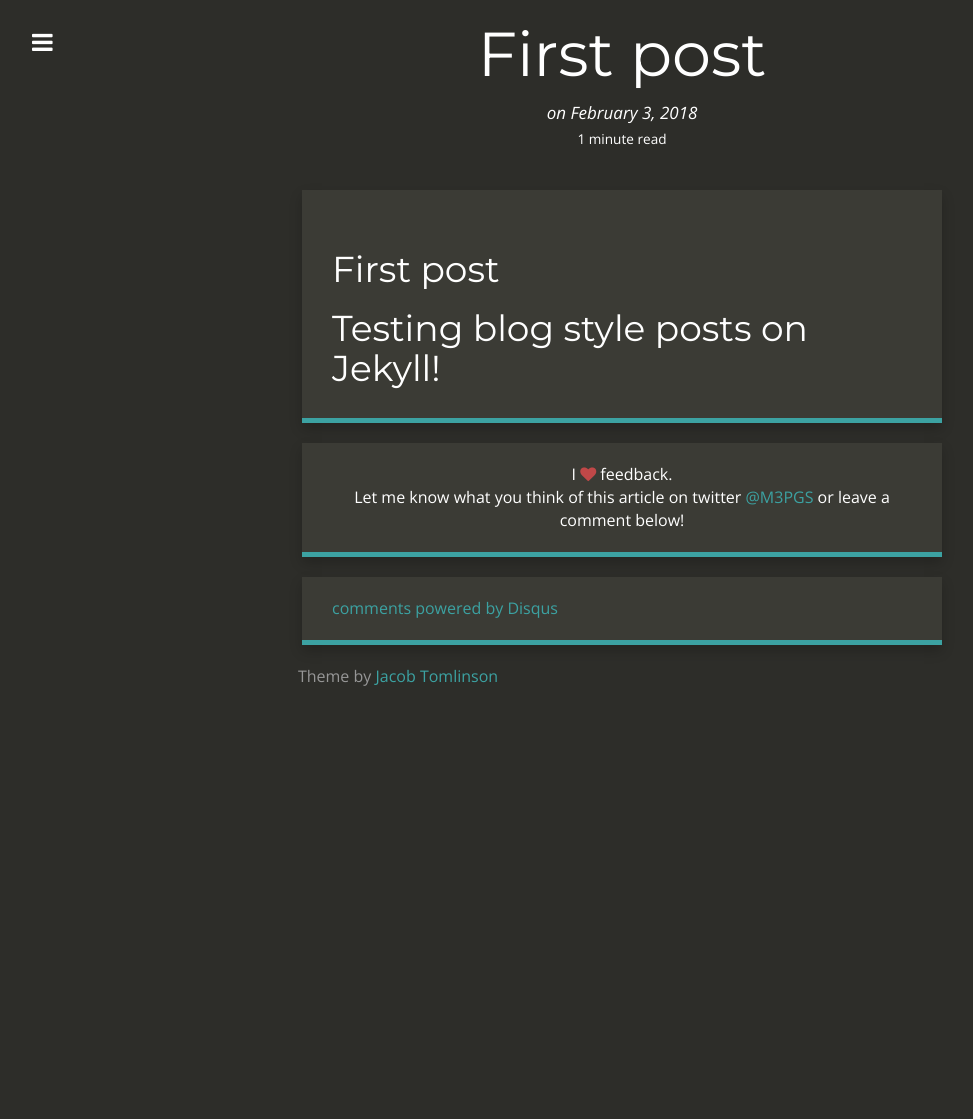
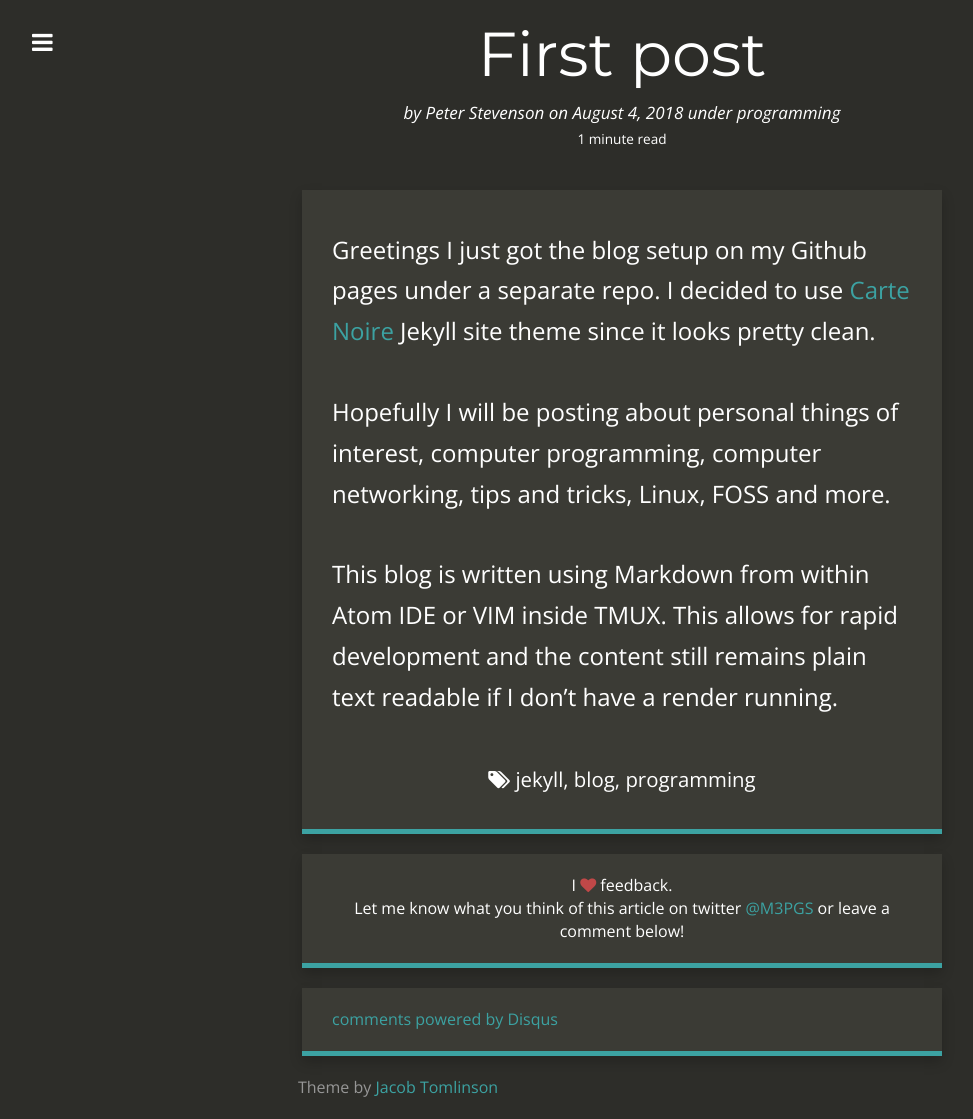
Before and after one commit to 2E0PGS/blog, a Jekyll site: the page built from _posts/2018-02-03-first-post.md, in a window 1280 px wide. Shown: the whole page, without its empty margins (18-991 px from the left). Built offline with Jekyll 4.4.1, drawn with Linux system fonts in a browser that asks for light colours; nearby versions of some CDN libraries; comment, search, counter and statistics services are not loaded; before the commit the page ends 900 px from its top, so only the background shows below that.

Commit message:
Update posts and begin adding first real post on mouse RSI.

```diff
--- a/_posts/2018-02-03-first-post.md
+++ b/_posts/2018-02-03-first-post.md
@@ -1,8 +1,19 @@
 ---
+layout: post
 title: First post
-layout: post
+date: 2018-08-04 17:07:19
+author: Peter Stevenson
+summary: Just setup my blog.
+categories: programming
+thumbnail:
+tags:
+ - jekyll
+ - blog
+ - programming
 ---
 
-# First post
+Greetings I just got the blog setup on my Github pages under a separate repo. I decided to use [Carte Noire](https://github.com/jacobtomlinson/carte-noire/) Jekyll site theme since it looks pretty clean.
 
-## Testing blog style posts on Jekyll!
+Hopefully I will be posting about personal things of interest, computer programming, computer networking, tips and tricks, Linux, FOSS and more.
+
+This blog is written using Markdown from within Atom IDE or VIM inside TMUX. This allows for rapid development and the content still remains plain text readable if I don't have a render running.
```
Also changed, not shown: _posts/2018-08-04-mouse-wrist-rsi.md (added, +17 -0 lines).
